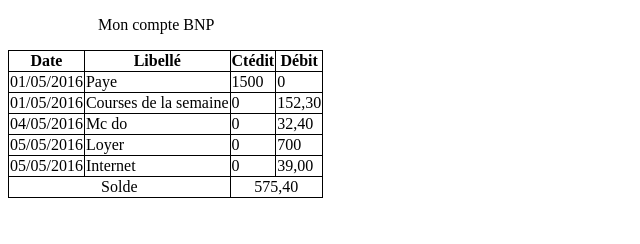
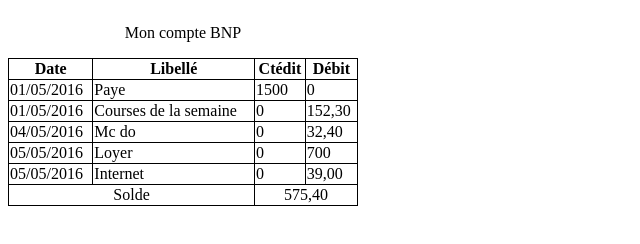
Before and after one commit to ZenonStella/html_css, a plain HTML site: page exo5/index.html in a window 1280 px wide. Shown: the whole page, without its empty margins (0-640 px from the left). Drawn offline with Linux system fonts and the light colour scheme.

Commit message:
correction exo 3

```diff
--- a/exo5/assets/css/style.css
+++ b/exo5/assets/css/style.css
@@ -1,3 +1,8 @@
+body {
+    width: 350px;
+    display: flex;
+    flex-direction: column;
+}
 .center {
     text-align: center;
 }
@@ -6,5 +11,5 @@ table, th, td {
     border-collapse: collapse;
 }
 .titre-table {
-    margin-left: 90px ;
+    text-align: center;
 }
```
Also changed, not shown: exo3/index.html (+3 -3 lines).
